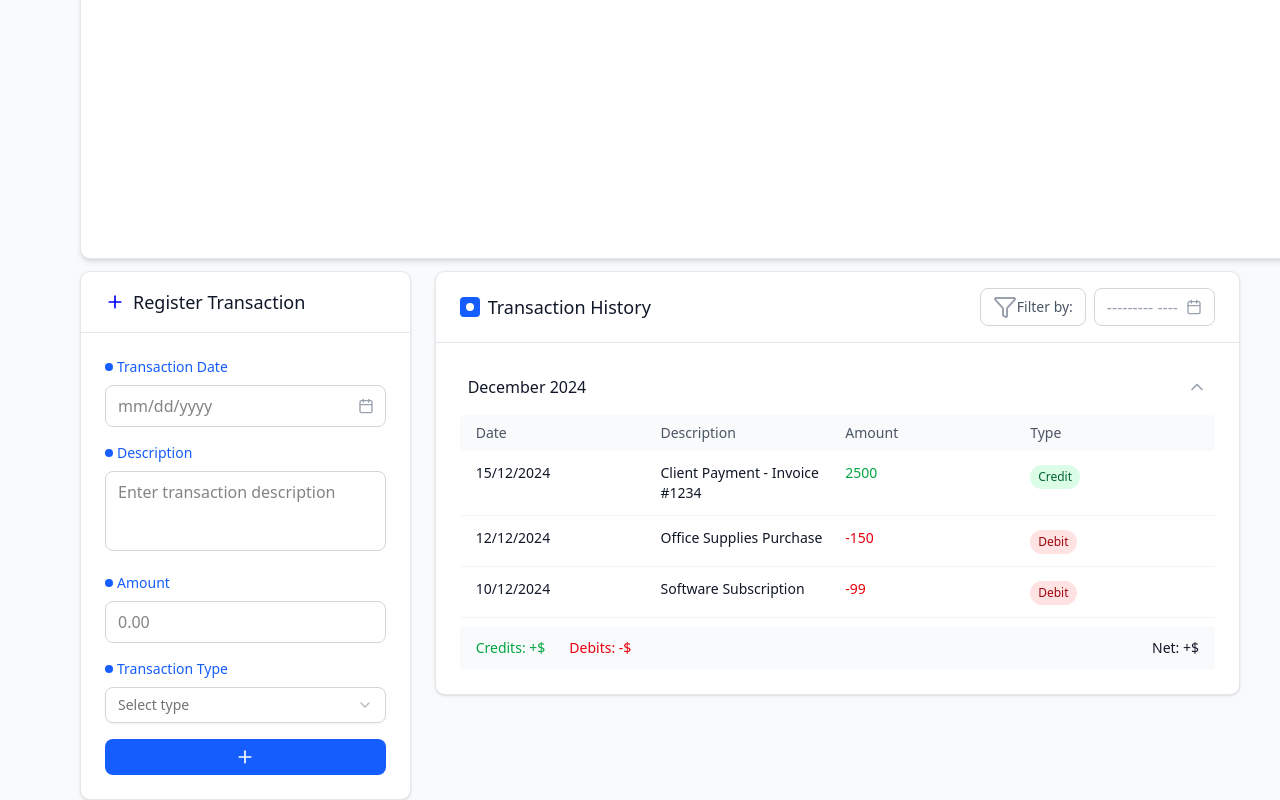
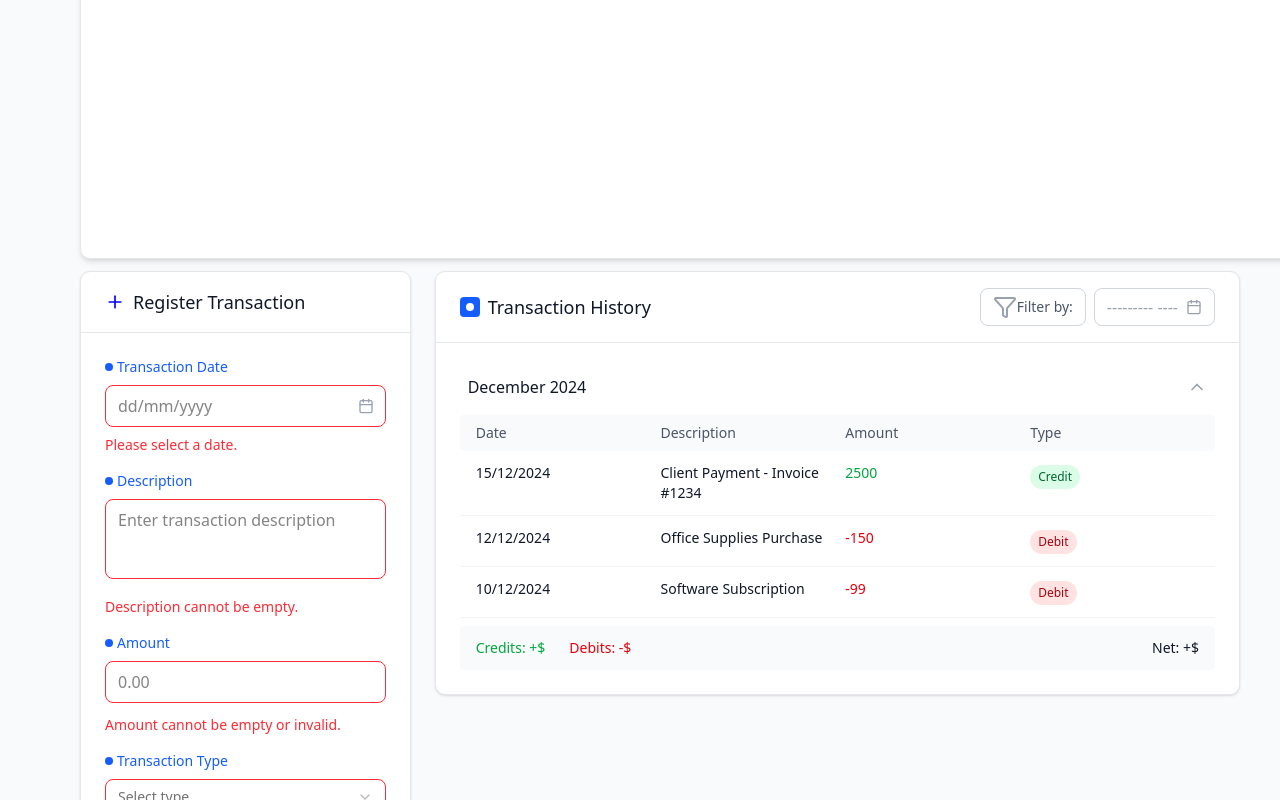
Before and after one commit to luanrobert07/contAi, a React (Vite) app in the folder frontend/: page / in a window 1280 px wide. Both pictures are taken after a click on the button 245 px from the left and 963 px from the top of the page. Shown: the part 206-1006 px from the top of the page. Built offline with nearby package versions, Linux system fonts and the light colour scheme.

Commit message:
feat: update transactionForm and integration with local backend

```diff
--- a/frontend/src/components/transactionForm.tsx
+++ b/frontend/src/components/transactionForm.tsx
@@ -12,13 +12,68 @@ export function TransactionForm() {
   const [amount, setAmount] = useState("")
   const [type, setType] = useState("")
 
-  const handleSubmit = () => {
-    console.log({
-      date: date ? date.toISOString() : null,
-      description,
-      amount,
-      type,
-    })
+  const [errors, setErrors] = useState({
+    date: false,
+    description: false,
+    amount: false,
+    type: false,
+  })
+
+  function formatDateToDDMMYYYY(date: Date): string {
+    const day = String(date.getDate()).padStart(2, "0")
+    const month = String(date.getMonth() + 1).padStart(2, "0")
+    const year = date.getFullYear()
+    return `${day}/${month}/${year}`
+  }
+
+  const handleSubmit = async () => {
+    const newErrors = {
+      date: !date,
+      description: description.trim() === "",
+      amount: amount.trim() === "",
+      type: type === "",
+    }
+
+    const parsedValue = parseFloat(amount)
+    if (isNaN(parsedValue) || parsedValue <= 0) {
+      newErrors.amount = true
+    }
+
+    setErrors(newErrors)
+
+    const hasError = Object.values(newErrors).some(Boolean)
+    if (hasError) return
+
+    try {
+      const response = await fetch("http://localhost:3000/transaction", {
+        method: "POST",
+        headers: { "Content-Type": "application/json" },
+        body: JSON.stringify({
+          date: date ? formatDateToDDMMYYYY(date) : null,
+          description,
+          value: parsedValue,
+          type,
+        }),
+      })
+
+      const data = await response.json()
+
+      if (!response.ok) {
+        console.error("Error response from backend:", data)
+        return
+      }
+
+      console.log("Success response from backend:", data)
+
+      setDate(null)
+      setDescription("")
+      setAmount("")
+      setType("")
+      setErrors({ date: false, description: false, amount: false, type: false })
+
+    } catch (error) {
+      console.error("Network error:", error)
+    }
   }
 
   return (
@@ -30,6 +85,7 @@ export function TransactionForm() {
         </h2>
       </div>
       <div className="p-6 space-y-4">
+
         <div className="space-y-2">
           <label className="text-sm font-medium text-blue-600 flex items-center gap-1">
             <div className="w-2 h-2 bg-blue-600 rounded-full"></div>
@@ -39,9 +95,11 @@ export function TransactionForm() {
             <DatePicker
               selected={date}
               onChange={(date) => setDate(date)}
-              dateFormat="MM/dd/yyyy"
-              placeholderText="mm/dd/yyyy"
-              className="w-full px-3 py-2 border border-gray-300 rounded-md focus:outline-none focus:ring-2 focus:ring-blue-500 focus:border-blue-500 pr-10"
+              dateFormat="dd/MM/yyyy"
+              placeholderText="dd/mm/yyyy"
+              className={`w-full px-3 py-2 border rounded-md focus:outline-none focus:ring-2 focus:border-blue-500 pr-10
+                ${errors.date ? "border-red-500 focus:ring-red-500 focus:border-red-500" : "border-gray-300 focus:ring-blue-500"}
+              `}
             />
             <Calendar
               size={16}
@@ -49,6 +107,7 @@ export function TransactionForm() {
               aria-hidden="true"
             />
           </div>
+          {errors.date && <p className="text-red-500 text-sm mt-1">Please select a date.</p>}
         </div>
 
         <div className="space-y-2">
@@ -60,8 +119,11 @@ export function TransactionForm() {
             placeholder="Enter transaction description"
             value={description}
             onChange={(e) => setDescription(e.target.value)}
-            className="w-full px-3 py-2 border border-gray-300 rounded-md focus:outline-none focus:ring-2 focus:ring-blue-500 focus:border-blue-500 min-h-[80px] resize-none"
+            className={`w-full px-3 py-2 border rounded-md focus:outline-none focus:ring-2 focus:border-blue-500 min-h-[80px] resize-none
+              ${errors.description ? "border-red-500 focus:ring-red-500 focus:border-red-500" : "border-gray-300 focus:ring-blue-500"}
+            `}
           />
+          {errors.description && <p className="text-red-500 text-sm mt-1">Description cannot be empty.</p>}
         </div>
 
         <div className="space-y-2">
@@ -74,8 +136,11 @@ export function TransactionForm() {
             placeholder="0.00"
             value={amount}
             onChange={(e) => setAmount(e.target.value)}
-            className="w-full px-3 py-2 border border-gray-300 rounded-md focus:outline-none focus:ring-2 focus:ring-blue-500 focus:border-blue-500"
+            className={`w-full px-3 py-2 border rounded-md focus:outline-none focus:ring-2 focus:border-blue-500
+              ${errors.amount ? "border-red-500 focus:ring-red-500 focus:border-red-500" : "border-gray-300 focus:ring-blue-500"}
+            `}
           />
+          {errors.amount && <p className="text-red-500 text-sm mt-1">Amount cannot be empty or invalid.</p>}
         </div>
 
         <div className="space-y-2">
@@ -84,14 +149,19 @@ export function TransactionForm() {
             Transaction Type
           </label>
           <Select value={type} onValueChange={setType}>
-            <SelectTrigger className="w-full border-gray-300">
+            <SelectTrigger
+              className={`w-full border rounded-md
+                ${errors.type ? "border-red-500" : "border-gray-300"}
+              `}
+            >
               <SelectValue placeholder="Select type" />
             </SelectTrigger>
             <SelectContent>
-              <SelectItem value="credit">Credit</SelectItem>
-              <SelectItem value="debit">Debit</SelectItem>
+              <SelectItem value="Credit">Credit</SelectItem>
+              <SelectItem value="Debit">Debit</SelectItem>
             </SelectContent>
           </Select>
+          {errors.type && <p className="text-red-500 text-sm mt-1">Please select a transaction type.</p>}
         </div>
 
         <button
```
